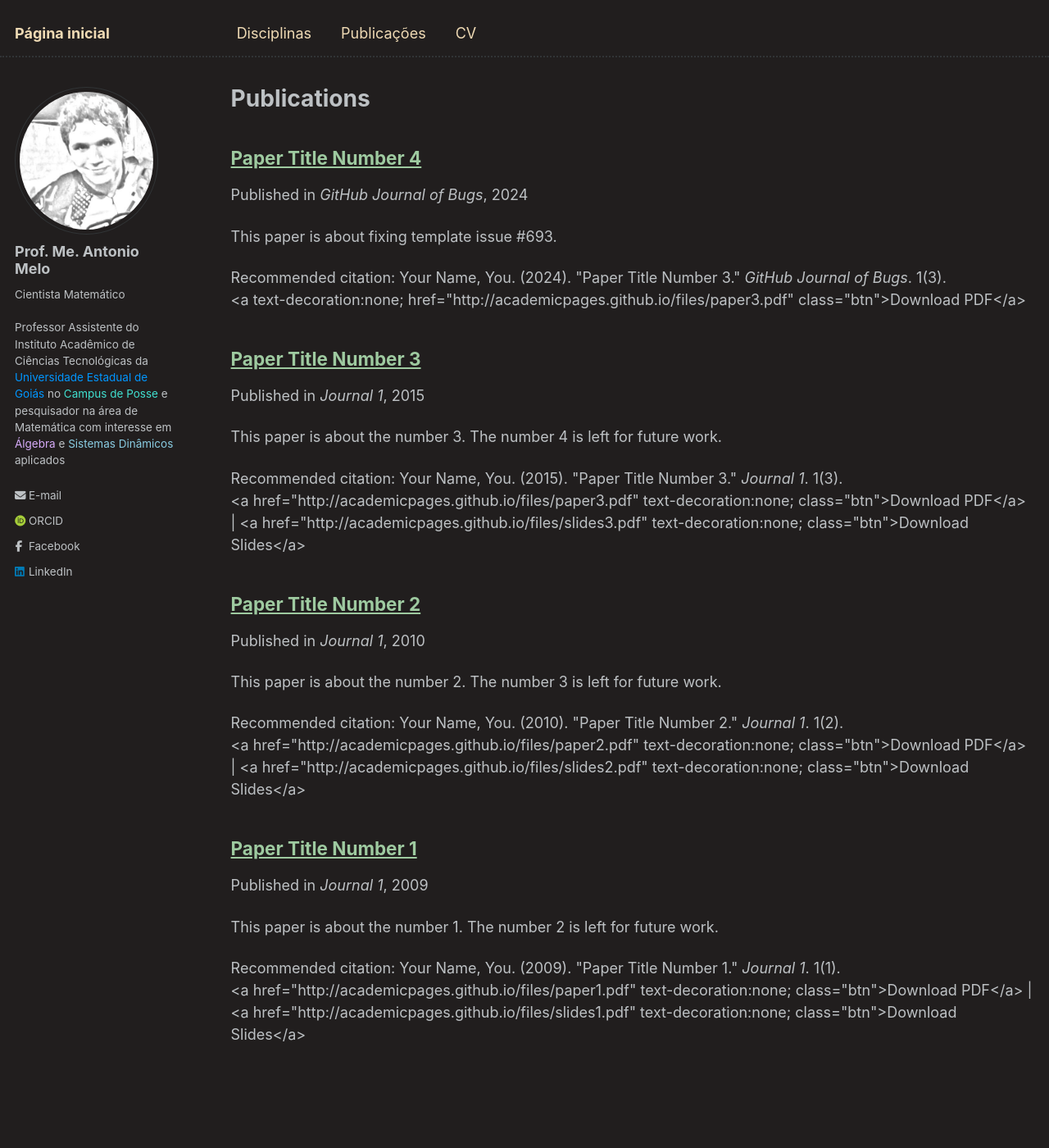
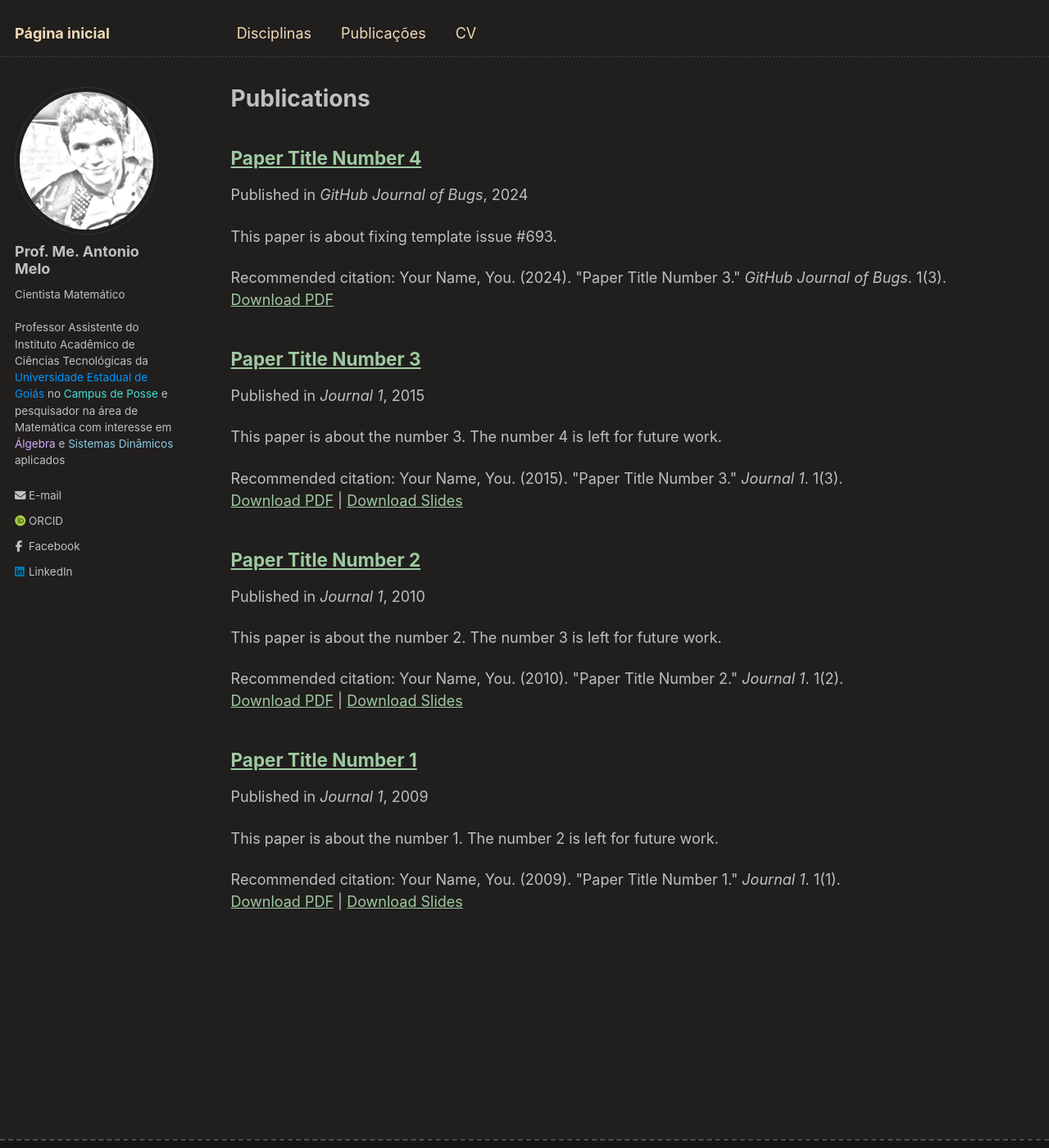
Before and after one commit to antmelo/antmelo.github.io, a Jekyll site: the page built from _pages/publications.md, in a window 1280 px wide and 1400 px high. Shown: the whole window at 82% size. Built offline with Jekyll 4.4.1, drawn with Linux system fonts in a browser that asks for light colours; some web fonts are replaced.

Commit message:
Update archive-single.html

```diff
--- a/_includes/archive-single.html
+++ b/_includes/archive-single.html
@@ -53,17 +53,17 @@
     {% endif %}
 
     {% if post.citation and post.paperurl and post.slidesurl %}
-      <p>Recommended citation: {{ post.citation }}<br /><a href="{{ post.paperurl }}" text-decoration:none; class="btn">Download PDF</a> | <a href="{{ post.slidesurl }}" text-decoration:none; class="btn">Download Slides</a></p>
+      <p>Recommended citation: {{ post.citation }}<br /><a href="{{ post.paperurl }}">Download PDF</a> | <a href="{{ post.slidesurl }}">Download Slides</a></p>
     {% elsif post.citation and post.paperurl %}
-      <p>Recommended citation: {{ post.citation }}<br /><a text-decoration:none; href="{{ post.paperurl }}" class="btn">Download PDF</a></p>
+      <p>Recommended citation: {{ post.citation }}<br /><a href="{{ post.paperurl }}">Download PDF</a></p>
     {% elsif post.citation and post.slidesurl %}
-      <p>Recommended citation: {{ post.citation }}<br /><a text-decoration:none; href="{{ post.slidesurl }}" class="btn">Download Slides</a></p>
+      <p>Recommended citation: {{ post.citation }}<br /><a href="{{ post.slidesurl }}">Download Slides</a></p>
     {% elsif post.citation %}
       <p>Recommended citation: {{ post.citation }}</p>
     {% elsif post.paperurl %}
-      <p><a text-decoration:none; href=" {{ post.paperurl }} " class="btn">Download PDF</a></p>
+      <p><a href=" {{ post.paperurl }} " class="btn" >Download PDF</a></p>
     {% elsif post.slidesurl %}
-      <p>Download <a href="{{ post.slidesurl }}" class="btn">Download Slides</a></p></p>
+      <p>Download <a href="{{ post.slidesurl }}">Download Slides</a></p></p>
     {% endif %}
 
   </article>
```
